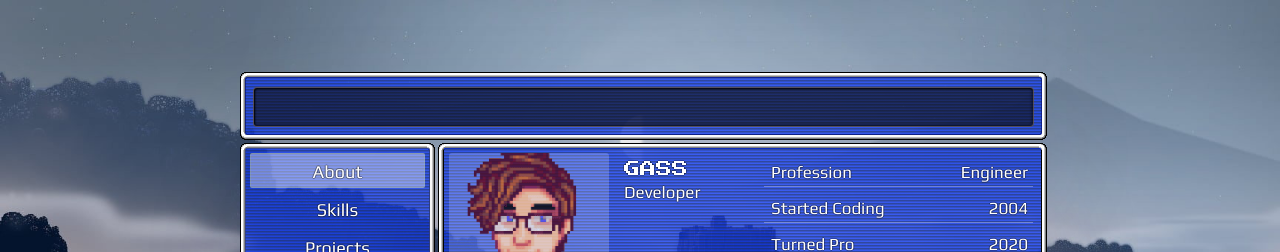
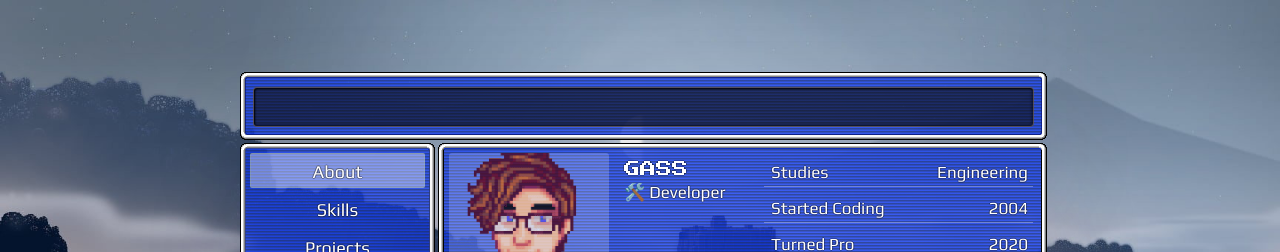
Before and after one commit to gass-git/dev-plus, a React (Create React App) app: page / in a window 1280 px wide. Shown: the top 252 px of the page. Built offline with nearby package versions, Linux system fonts and the light colour scheme; no server answers.

Commit message:
Basic Info component modified

```diff
--- a/src/App.js
+++ b/src/App.js
@@ -101,7 +101,7 @@ export default function App(){
           </div>
 
           <div  className="right-side">
-            <BasicInfo reputation={reputation} />
+            <BasicInfo reputation={reputation} space1={space1}/>
           </div>
 
         </section>
--- a/src/components/basicInfo/index.js
+++ b/src/components/basicInfo/index.js
@@ -6,7 +6,7 @@ import {FontAwesomeIcon} from "@fortawesome/react-fontawesome";
 import {faArrowUp} from "@fortawesome/free-solid-svg-icons";
 
 
-export default function BasicInfo ({reputation}) {
+export default function BasicInfo ({reputation,space1}) {
   return [
     <section key="basic-info-identifier" className="basic-info">
       <div className="border-img">
@@ -25,15 +25,17 @@ export default function BasicInfo ({reputation}) {
               GASS
             </div>
             <div className="sub-username">
-            Developer
+              <span style={{textShadow:"none"}}>🛠️</span>
+              {space1}
+              Developer
             </div>
           </div>
 
           {/* -- Profile summary -- */}
           <div className="info">
             <div>
-              <label>Profession</label>
-              <data>Engineer</data>
+              <label>Studies</label>
+              <data>Engineering</data>
             </div>
             <div>
               <label>Started Coding</label>
```
